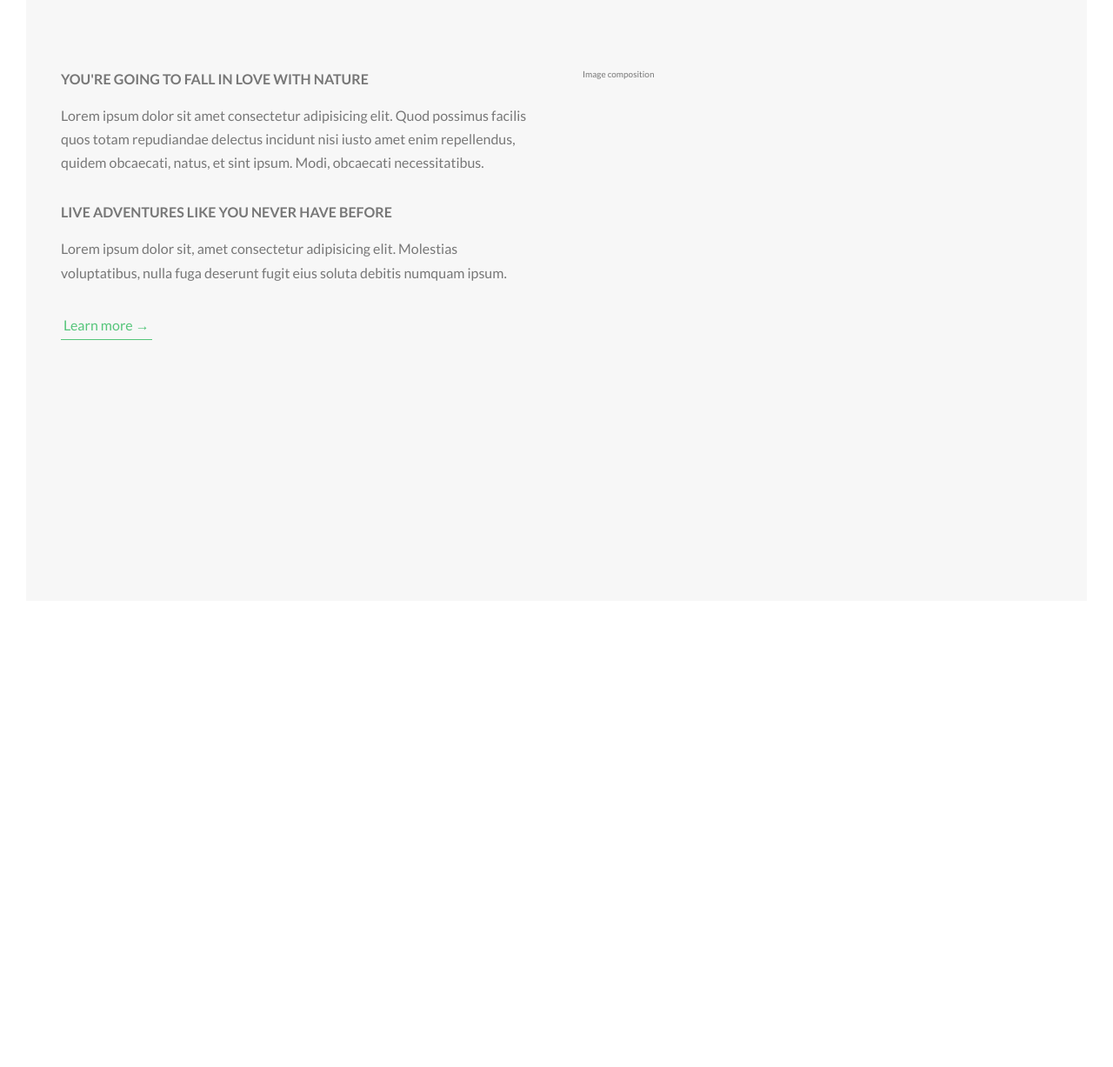
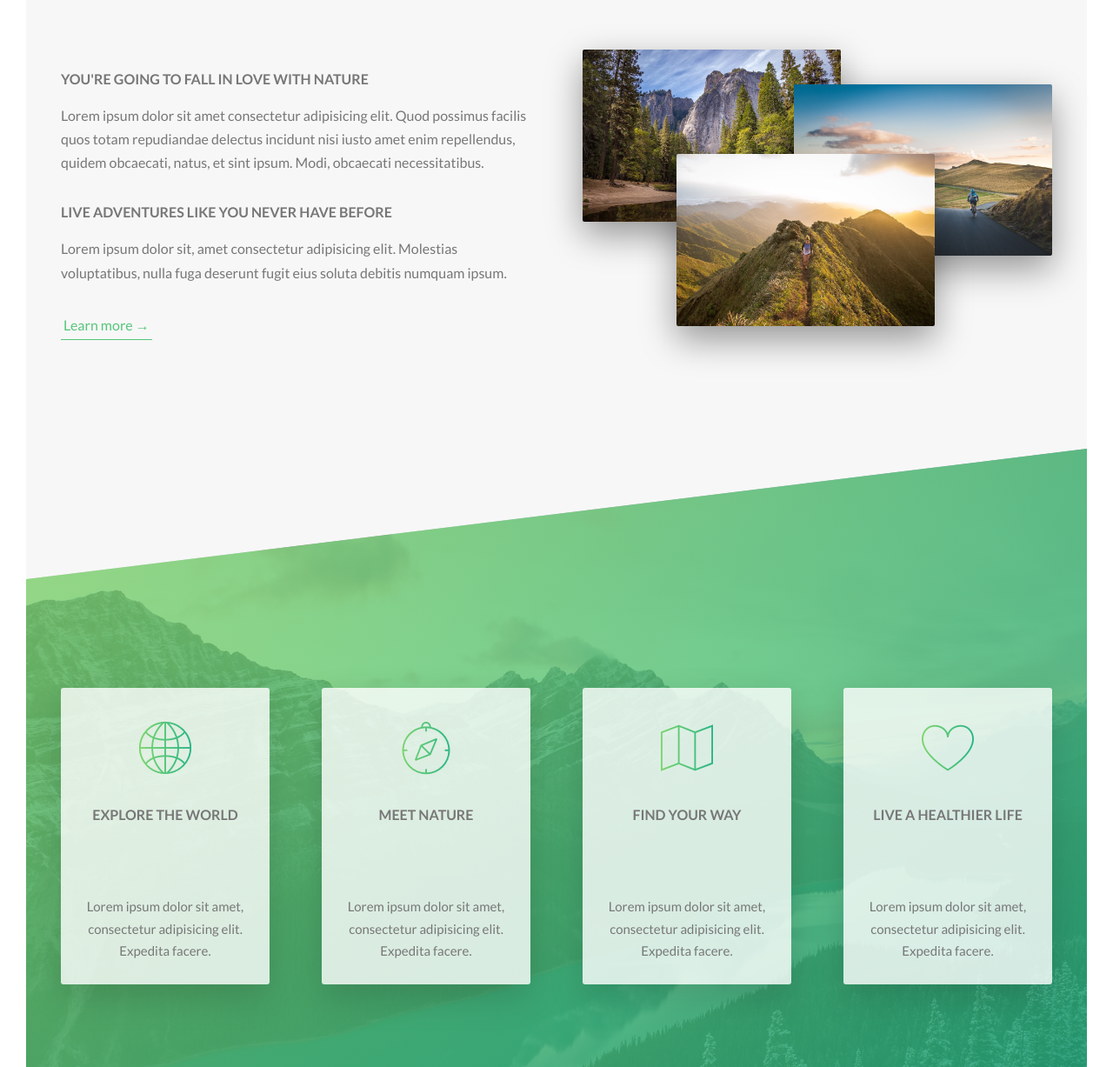
Before and after one commit to Accio26/advanced-css, a plain HTML site: page index.html in a window 1280 px wide. Shown: the part 993-2220 px from the top of the page at 87% size. Before the commit the page ends 1714 px from the top, so only its background shows below. Drawn offline with Linux system fonts and the light colour scheme.

Commit message:
main contents upgrade!!

```diff
--- a/css/style.css
+++ b/css/style.css
@@ -167,6 +167,51 @@ body {
   box-shadow: 0 0.5rem 1rem rgba(0, 0, 0, 0.15);
   transform: translateY(0); }
 
+.composition {
+  position: relative; }
+  .composition__photo {
+    width: 55%;
+    box-shadow: 0 1.5rem 4rem rgba(0, 0, 0, 0.4);
+    border-radius: 2px;
+    position: absolute;
+    transition: all .2s;
+    outline-offset: 2rem; }
+    .composition__photo--p1 {
+      left: 0;
+      top: -2rem; }
+    .composition__photo--p2 {
+      right: 0;
+      top: 2rem; }
+    .composition__photo--p3 {
+      left: 20%;
+      top: 10rem; }
+    .composition__photo:hover {
+      outline: 1.5rem solid #55c57a;
+      transform: scale(1.05) translateY(-0.5rem);
+      box-shadow: 0 2.5rem 4rem rgba(0, 0, 0, 0.5);
+      z-index: 20; }
+  .composition:hover .composition__photo:not(:hover) {
+    transform: scale(0.9); }
+
+.feature-box {
+  background-color: rgba(255, 255, 255, 0.8);
+  font-size: 1.5rem;
+  padding: 2.5rem;
+  text-align: center;
+  border-radius: 3px;
+  box-shadow: 0 1.5rem 4rem rgba(0, 0, 0, 0.15);
+  transition: transform .3s; }
+  .feature-box__icon {
+    font-size: 6rem;
+    margin-bottom: .5rem;
+    display: inline-block;
+    background-image: linear-gradient(to right, #7ed56f, #28b485);
+    -webkit-background-clip: text;
+    background-clip: text;
+    color: transparent; }
+  .feature-box:hover {
+    transform: translateY(-1.5rem) scale(1.03); }
+
 .row {
   max-width: 114rem;
   margin: 0 auto; }
@@ -217,3 +262,12 @@ body {
   background-color: #f7f7f7;
   padding: 30rem 0;
   margin-top: -20vh; }
+
+.section-features {
+  padding: 20rem 0;
+  background-image: linear-gradient(to right bottom, rgba(126, 213, 111, 0.8), rgba(40, 180, 133, 0.8)), url(../img/nat-4.jpg);
+  background-size: cover;
+  transform: skewY(-7deg);
+  margin-top: -10rem; }
+  .section-features > * {
+    transform: skewY(7deg); }
--- a/index.html
+++ b/index.html
@@ -54,7 +54,56 @@
                     <a href="#" class="btn-text">Learn more &rarr;</a>
                 </div>
                 <div class="col-1-of-2">
-                    Image composition
+                    <div class="composition">
+                        <img src="img/nat-1-large.jpg" alt="Photo 1" class="composition__photo composition__photo--p1">
+                        <img src="img/nat-2-large.jpg" alt="Photo 2" class="composition__photo composition__photo--p2">
+                        <img src="img/nat-3-large.jpg" alt="Photo 3" class="composition__photo composition__photo--p3">
+                    </div>
+                </div>
+            </div>
+        </section>
+
+        <section class="section-features">
+
+            <div class="row">
+                <div class="col-1-of-4">
+                    <div class="feature-box">
+                        <i class="feature-box__icon icon-basic-world"></i>
+                        <h3 class="heading-tertiary u-margin-bottom-big">Explore the world</h3>
+                        <p class="feature-box__text">
+                            Lorem ipsum dolor sit amet, consectetur adipisicing elit. Expedita facere.
+                        </p>
+                    </div>
+                </div>
+
+                <div class="col-1-of-4">
+                    <div class="feature-box">
+                        <i class="feature-box__icon icon-basic-compass"></i>
+                        <h3 class="heading-tertiary u-margin-bottom-big">Meet nature</h3>
+                        <p class="feature-box__text">
+                            Lorem ipsum dolor sit amet, consectetur adipisicing elit. Expedita facere.
+                        </p>
+                    </div>
+                </div>
+
+                <div class="col-1-of-4">
+                    <div class="feature-box">
+                        <i class="feature-box__icon icon-basic-map"></i>
+                        <h3 class="heading-tertiary u-margin-bottom-big">Find your way</h3>
+                        <p class="feature-box__text">
+                            Lorem ipsum dolor sit amet, consectetur adipisicing elit. Expedita facere.
+                        </p>
+                    </div>
+                </div>
+
+                <div class="col-1-of-4">
+                    <div class="feature-box">
+                        <i class="feature-box__icon icon-basic-heart"></i>
+                        <h3 class="heading-tertiary u-margin-bottom-big">Live a Healthier life</h3>
+                        <p class="feature-box__text">
+                            Lorem ipsum dolor sit amet, consectetur adipisicing elit. Expedita facere.
+                        </p>
+                    </div>
                 </div>
             </div>
         </section>
--- /dev/null
+++ b/sass/components/_composition.scss
@@ -0,0 +1,38 @@
+.composition {
+  position: relative;
+
+  &__photo {
+    width: 55%;
+    box-shadow: 0 1.5rem 4rem rgba($color-black, .4);
+    border-radius: 2px;
+    position: absolute;
+    transition: all .2s;
+    outline-offset: 2rem;
+
+    &--p1 {
+      left: 0;
+      top: -2rem;
+    }
+
+    &--p2 {
+      right: 0;
+      top: 2rem;
+    }
+
+    &--p3 {
+      left: 20%;
+      top: 10rem;
+    }
+
+    &:hover {
+      outline: 1.5rem solid $color-primary;
+      transform: scale(1.05) translateY(-.5rem);
+      box-shadow: 0 2.5rem 4rem rgba($color-black, .5);
+      z-index: 20;
+    }
+  }
+
+  &:hover &__photo:not(:hover) {
+    transform: scale(.9);
+  }
+}
--- /dev/null
+++ b/sass/components/_feature-box.scss
@@ -0,0 +1,25 @@
+.feature-box {
+  background-color: rgba($color-white, .8);
+  font-size: 1.5rem;
+  padding: 2.5rem;
+  text-align: center;
+  border-radius: 3px;
+  box-shadow: 0 1.5rem 4rem rgba($color-black, .15);
+  transition: transform .3s;
+
+  &__icon {
+    font-size: 6rem;
+    margin-bottom: .5rem;
+    display: inline-block;
+    background-image: linear-gradient(to right, $color-primary-light, $color-primary-dark);
+    -webkit-background-clip: text;
+    background-clip: text;
+    color: transparent;
+  }
+
+  &:hover {
+    transform: translateY(-1.5rem) scale(1.03);
+  }
+
+  &__text {}
+}
--- a/sass/main.scss
+++ b/sass/main.scss
@@ -8,6 +8,8 @@
 @import "base/utilities";
 
 @import "components/button";
+@import "components/composition";
+@import "components/feature-box";
 
 @import "layout/grid";
 @import "layout/header";
--- a/sass/pages/_home.scss
+++ b/sass/pages/_home.scss
@@ -3,3 +3,16 @@
   padding: 30rem 0; // Jonas -20rem
   margin-top: -20vh;
 }
+
+.section-features {
+  padding: 20rem 0;
+  background-image: linear-gradient(to right bottom, rgba($color-primary-light, 0.8), rgba($color-primary-dark, 0.8)),
+    url(../img/nat-4.jpg);
+  background-size: cover;
+  transform: skewY(-7deg);
+  margin-top: -10rem;
+
+  &>* {
+    transform: skewY(7deg);
+  }
+}
```
